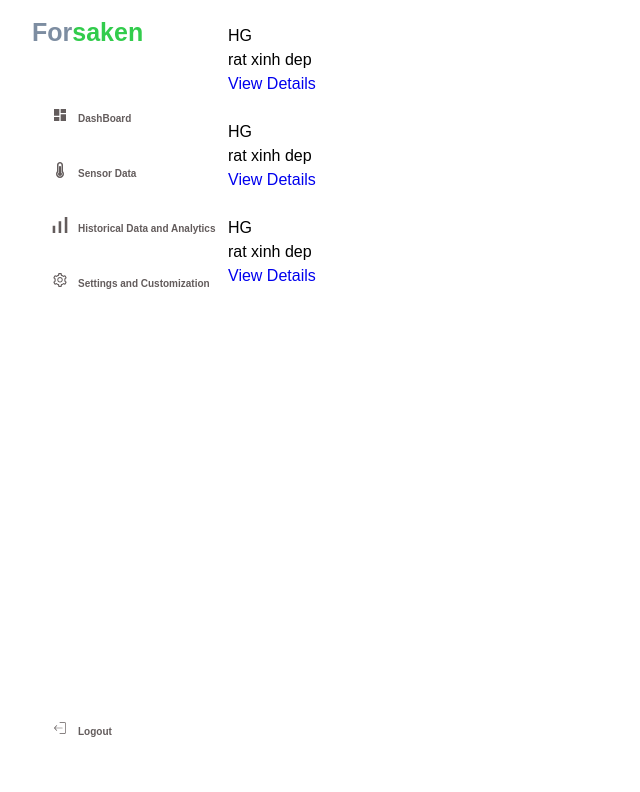
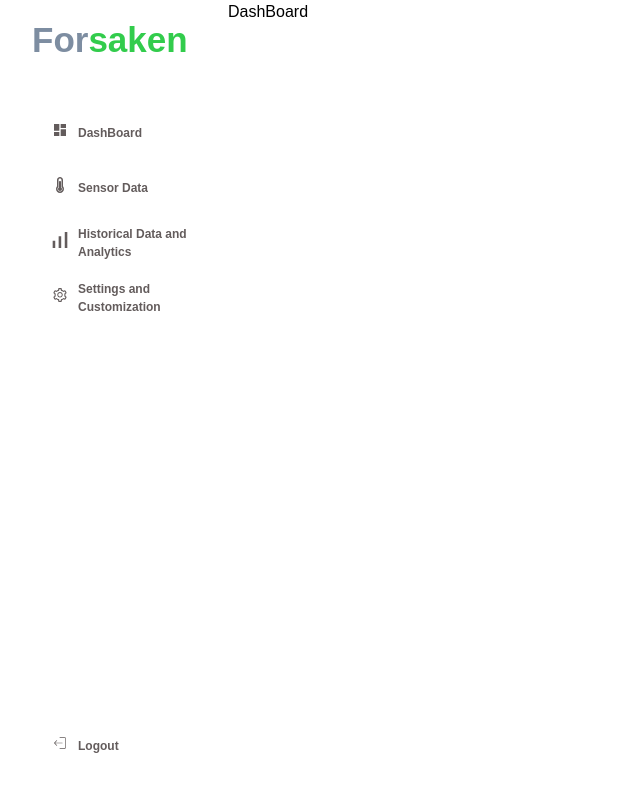
Before and after one commit to danisolation/app, a React (Create React App) app: page / in a window 1280 px wide. Shown: the top 792 px of the page, without its empty margins (0-640 px from the left). Built offline with nearby package versions, Linux system fonts and the light colour scheme.

Commit message:
dem dau tien

```diff
--- a/public/index.html
+++ b/public/index.html
@@ -5,10 +5,7 @@
         <link rel="icon" href="%PUBLIC_URL%/favicon.ico" />
         <meta name="viewport" content="width=device-width, initial-scale=1" />
         <meta name="theme-color" content="#000000" />
-    <meta
-      name="description"
-      content="Web site created using create-react-app"
-    />
+        <meta name="description" content="Web site created using create-react-app" />
         <link rel="apple-touch-icon" href="%PUBLIC_URL%/logo192.png" />
         <!--
       manifest.json provides metadata used when your web app is installed on a
@@ -24,7 +21,7 @@
       work correctly both with client-side routing and a non-root public URL.
       Learn how to configure a non-root public URL by running `npm run build`.
     -->
-    <title>React App</title>
+        <title>Smart Home</title>
     </head>
     <body>
         <noscript>You need to enable JavaScript to run this app.</noscript>
@@ -38,6 +35,5 @@
 
       To begin the development, run `npm start` or `yarn start`.
       To create a production bundle, use `npm run build` or `yarn build`.
-    -->
-  </body>
+    --></body>
 </html>
--- a/src/component/Layout/components/Aside/Aside.module.scss
+++ b/src/component/Layout/components/Aside/Aside.module.scss
@@ -14,7 +14,7 @@
 .text-muted {
     color: #7d8da1;
     font-weight: 800;
-    font-size: 2.5rem;
+    font-size: 3.5rem;
     margin: 0;
 }
 
@@ -31,7 +31,7 @@
     font-weight: 800;
     display: inline-block;
     margin: 0;
-    font-size: 1rem;
+    font-size: 1.2rem;
 }
 
 .link {
--- a/src/component/pages/Dashboard/index.js
+++ b/src/component/pages/Dashboard/index.js
@@ -1,57 +1,5 @@
-import { Link } from 'react-router-dom';
-import { Container, Row, Col, Card, Button } from 'react-bootstrap';
+function DashBoard() {
+    return <div>DashBoard</div>;
+}
 
-const Dasboard = () => {
-    //   const [products, setProducts] = useState([]);
-
-    //   useEffect(() => {
-    //     const fetchProducts = async () => {
-    //       const { data } = await axios.get("/api/products");
-    //       setProducts(data);
-    //     };
-    //     fetchProducts();
-    //   }, []);
-    const products = [
-        {
-            _id: 1,
-            image: '',
-            name: 'HG',
-            description: 'rat xinh dep',
-        },
-        {
-            _id: 2,
-            image: '',
-            name: 'HG',
-            description: 'rat xinh dep',
-        },
-        {
-            _id: 3,
-            image: '',
-            name: 'HG',
-            description: 'rat xinh dep',
-        },
-    ];
-
-    return (
-        <Container>
-            <Row>
-                {products.map((product) => (
-                    <Col md={4} key={product._id}>
-                        <Card>
-                            <Card.Img variant="top" src={product.image} />
-                            <Card.Body>
-                                <Card.Title>{product.name}</Card.Title>
-                                <Card.Text>{product.description}</Card.Text>
-                                <Button variant="primary" as={Link} to={`/product/${product._id}`}>
-                                    View Details
-                                </Button>
-                            </Card.Body>
-                        </Card>
-                    </Col>
-                ))}
-            </Row>
-        </Container>
-    );
-};
-
-export default Dasboard;
+export default DashBoard;
```
Also changed, not shown: src/component/pages/Dashboard/Dashboard.module.scss (added). Lines whose indentation alone changed are shown as unchanged.
